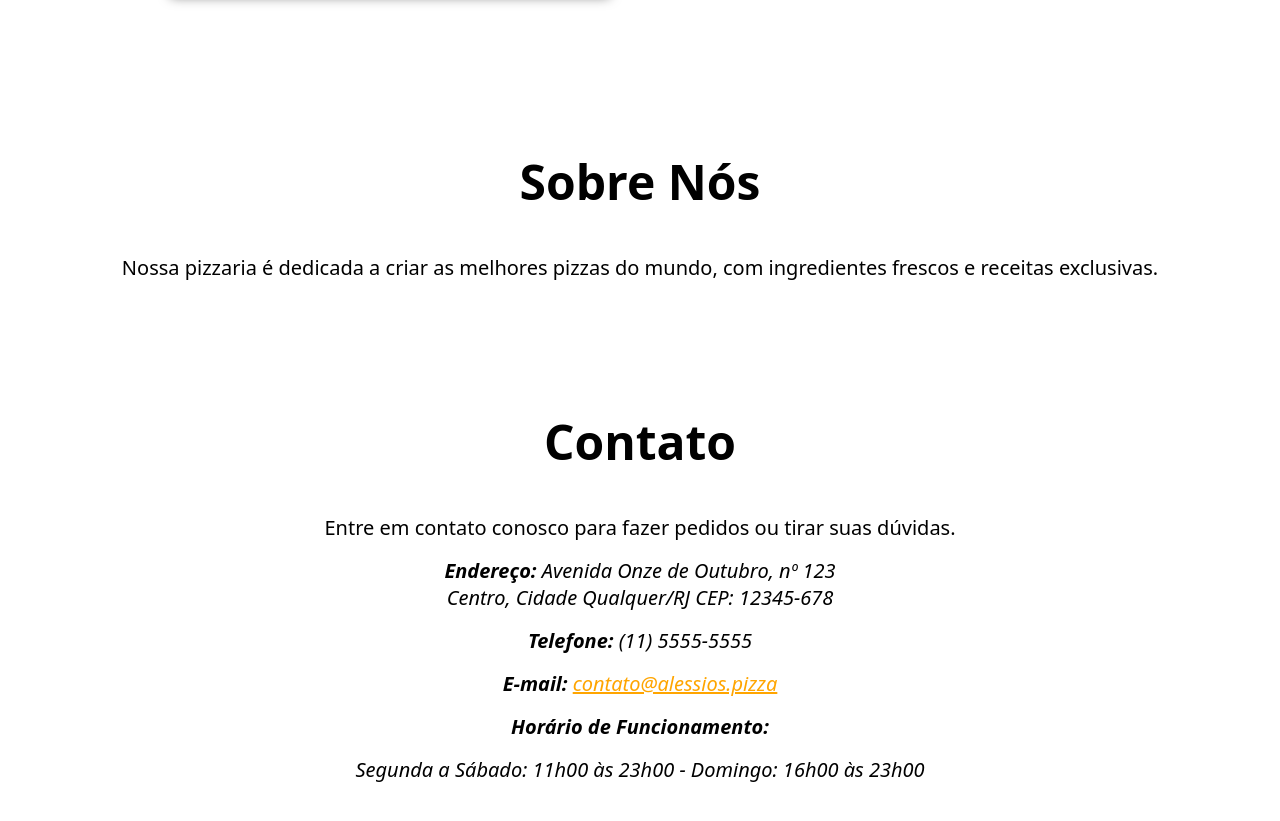
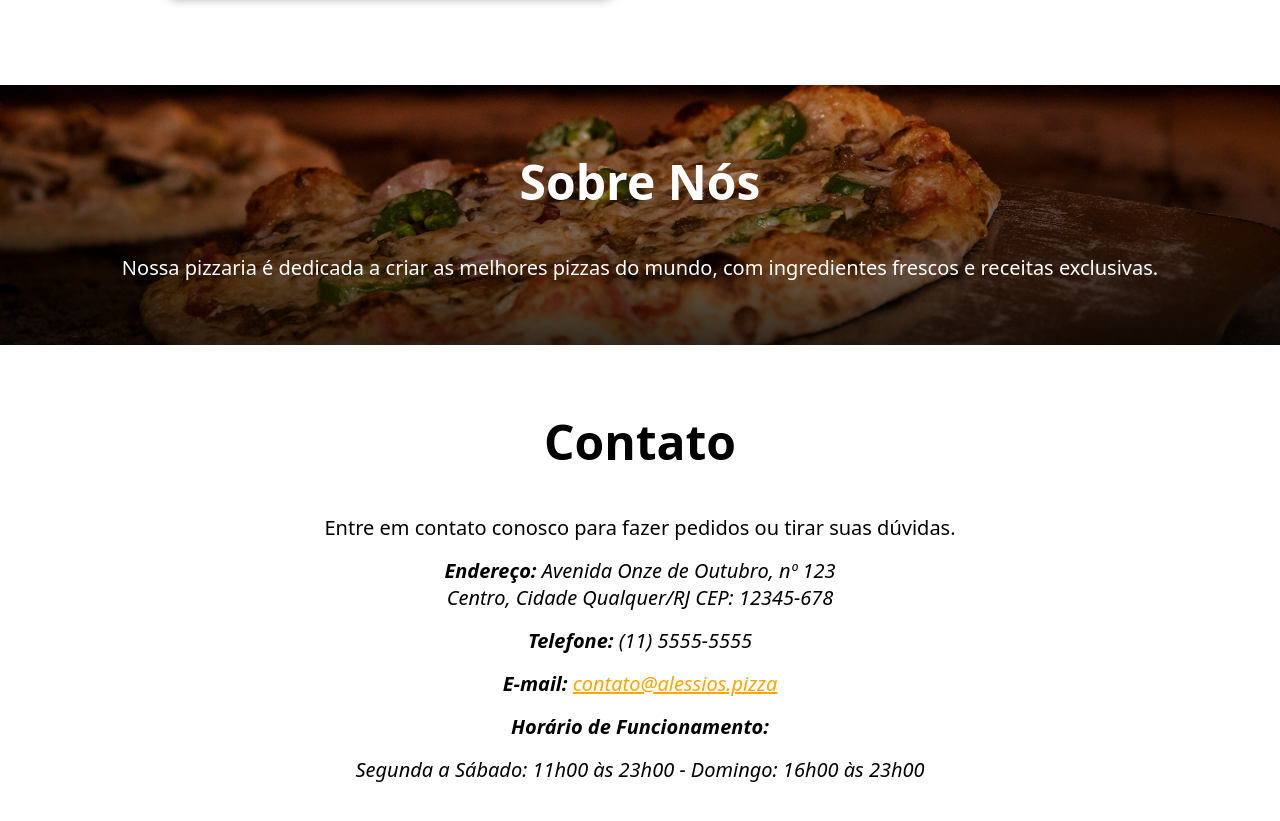
Before and after one commit to JhonataFerreira95/pizzeriaMenu, a plain HTML site: page index.html in a window 1280 px wide. Shown: the part 3805-4626 px from the top of the page. Drawn offline with Linux system fonts and the light colour scheme.

Commit message:
sobre nós estilizado

```diff
--- a/styles.css
+++ b/styles.css
@@ -115,6 +115,14 @@ p{
     padding: 1rem 1.25rem 0;
 }
 
+#about{
+    background-image: linear-gradient(to bottom, rgba(0, 0, 0, 0) 0%, rgba(0, 0, 0, 0.8) 100%),
+    url("./assets/pexels-eneida-nieves-905847.jpg");
+    background-size: cover;
+    background-position: center;
+    color: var(--color-write);
+}
+
 footer{
     background-color: var(--color-dark);
     color: var(--color-primary);
```
